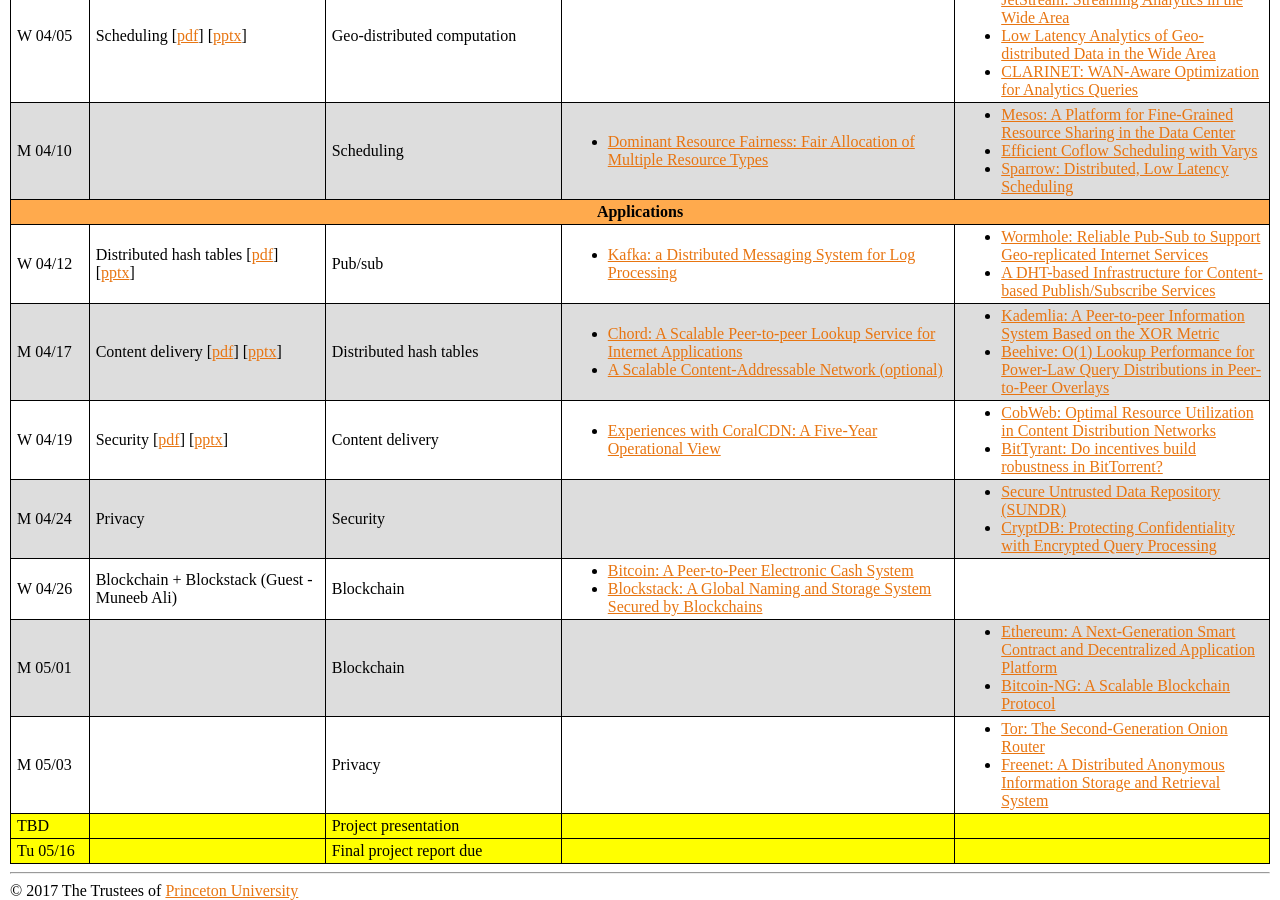
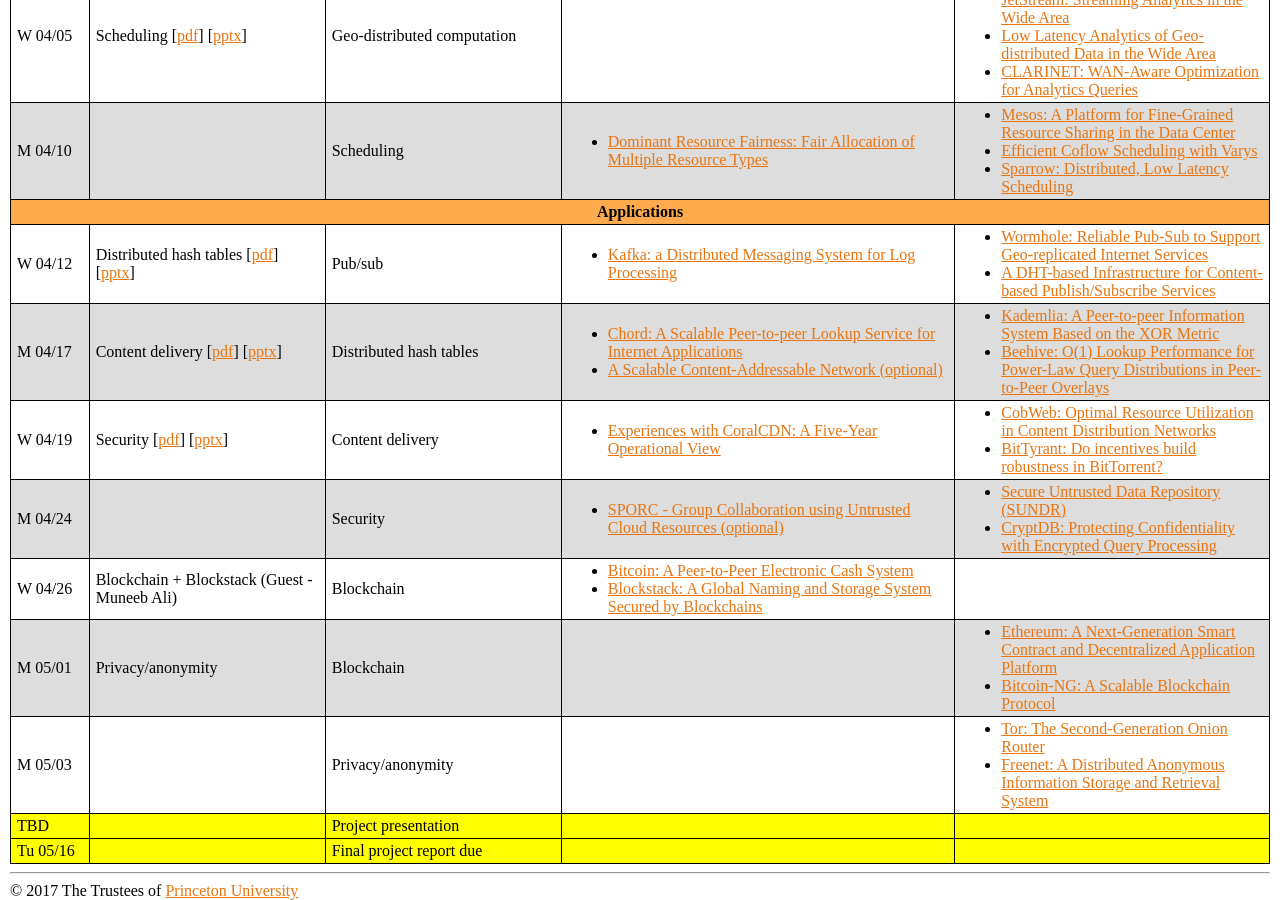
Before and after one commit to COS518/cos518.github.io, a Jekyll site: the page built from syllabus.md, in a window 1280 px wide and 900 px high, scrolled down 1873 px. Built offline with Jekyll 4.4.1, drawn with Linux system fonts in a browser that asks for light colours; our own code applies the rules of GitHub Pages for plain Markdown files.

Commit message:
Changed topics

```diff
--- a/_data/syllabus.yml
+++ b/_data/syllabus.yml
@@ -298,8 +298,10 @@
           link: http://www.cs.washington.edu/homes/piatek/papers/BitTyrant.pdf
       type: lecture
     - date: M 04/24
-      lecture-topic: Privacy
       reading-topic: Security
+      readings:
+          - name: SPORC - Group Collaboration using Untrusted Cloud Resources (optional)
+            link: http://www.cs.princeton.edu/~mfreed/docs/sporc-osdi10.pdf
       signups:
           - name: Secure Untrusted Data Repository (SUNDR)
             link: https://www.usenix.org/legacy/event/osdi04/tech/full_papers/li_j/li_j.pdf
@@ -317,7 +319,7 @@
       signups:
       type: lecture
     - date: M 05/01
-      lecture-topic:
+      lecture-topic: Privacy/anonymity
       reading-topic: Blockchain
       signups:
         - name: Ethereum&#58; A Next-Generation Smart Contract and Decentralized Application Platform
@@ -327,7 +329,7 @@
       type: lecture
     - date: M 05/03
       lecture-topic:
-      reading-topic: Privacy
+      reading-topic: Privacy/anonymity
       signups:
         - name: Tor&#58; The Second-Generation Onion Router
           link: https://svn.torproject.org/svn/projects/design-paper/tor-design.pdf
```
